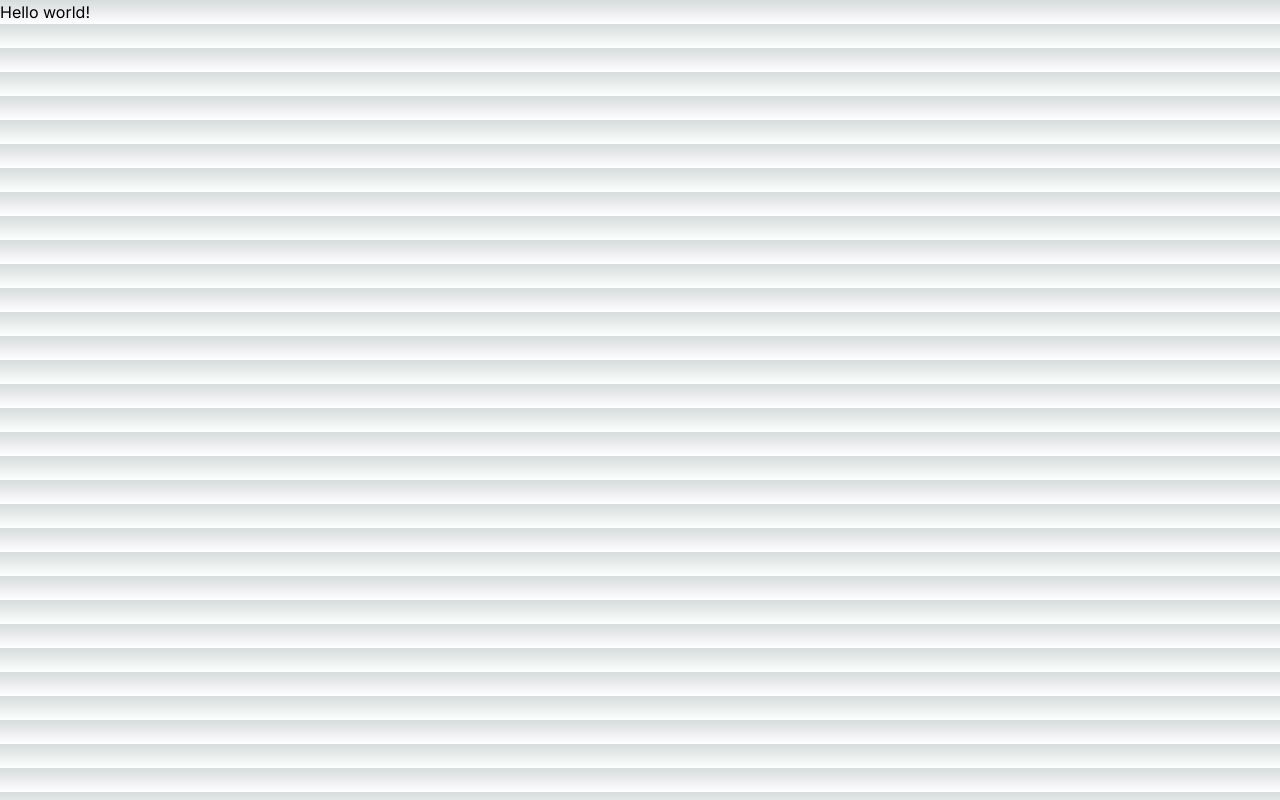
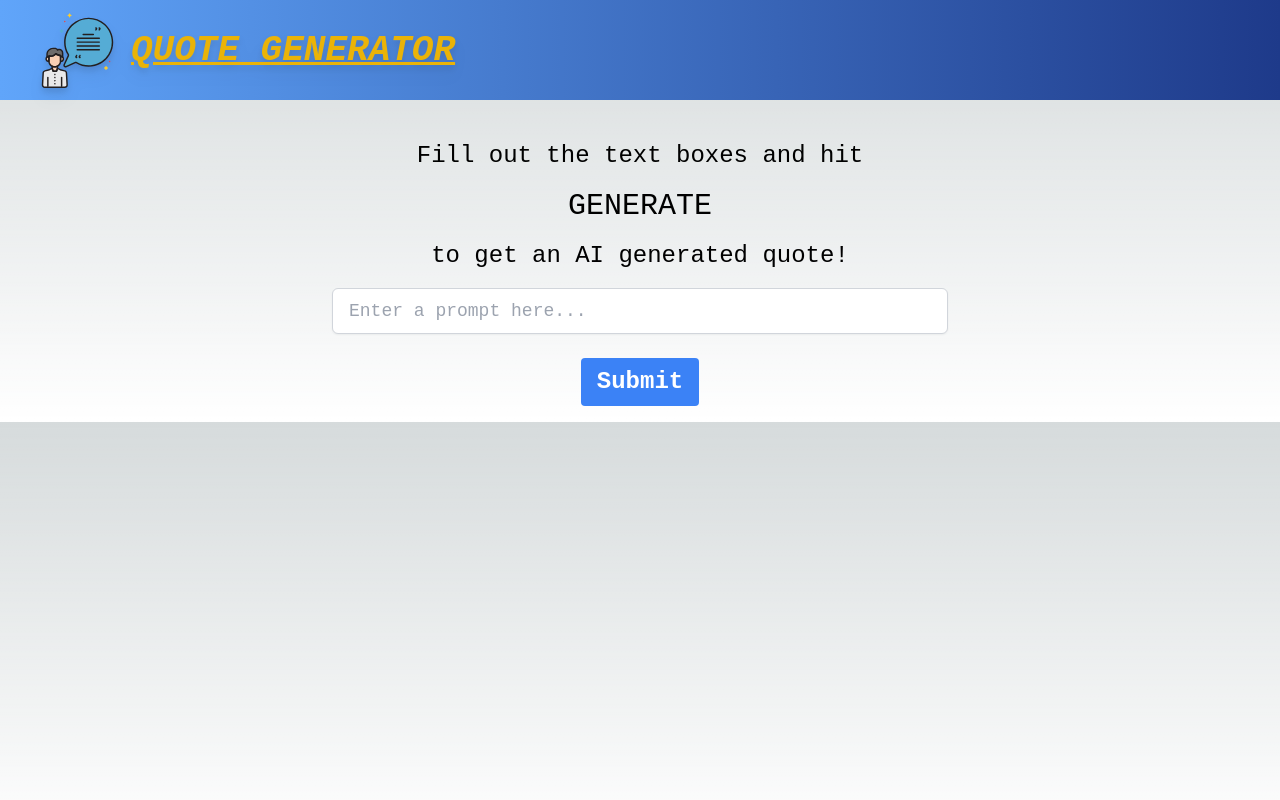
Before and after one commit to Pewaukee/quote-generator-openai, a Next.js app: page / in a window 1280 px wide. Built offline with nearby package versions, Linux system fonts and the light colour scheme.

Commit message:
basic frontend setup

```diff
--- /dev/null
+++ b/app/components/Form.tsx
@@ -0,0 +1,31 @@
+'use client';
+
+import React, { useState } from 'react';
+
+export default function Form() {
+
+  const [prompt, setPrompt] = useState('');
+  const [loading, setLoading] = useState(false);
+  // configure more in backend
+
+  const handleChange = (e: React.ChangeEvent<HTMLInputElement>) => {
+    console.log(e.target.value);
+    setPrompt(e.target.value);
+  };
+
+  return (
+    <div className='w-full px-6 py-4 flex flex-col items-center justify-center'>
+      <input
+        type='text'
+        className='w-[50%] px-4 py-2 border border-gray-300 rounded-md shadow-sm focus:outline-none focus:ring-2 focus:ring-gray-200 focus:border-transparent text-black font-space-mono text-lg'
+        placeholder='Enter a prompt here...'
+        onChange={handleChange}
+      ></input>
+      <button
+      className='mt-6 bg-blue-500 hover:bg-blue-700 text-white font-bold font-space-mono text-2xl py-2 px-4 rounded'
+      >
+        Submit
+      </button>
+    </div>
+  );
+}
--- /dev/null
+++ b/app/components/Header.tsx
@@ -0,0 +1,21 @@
+import Image from 'next/image';
+import React from 'react';
+
+export default function Header() {
+  return (
+    <div className='min-h-[100px] w-full flex items-center bg-gradient-to-r from-blue-400 to-blue-900'>
+      <div className='pl-10'>
+        <p className='text-yellow-500 underline font-space-mono text-4xl italic uppercase font-extrabold drop-shadow-lg'>
+          <Image
+            src='/svg/quote.svg'
+            alt='quote picture'
+            width={75}
+            height={75}
+            className='inline-block mr-4'
+          />
+          Quote Generator
+        </p>
+      </div>
+    </div>
+  );
+}
--- /dev/null
+++ b/app/components/Info.tsx
@@ -0,0 +1,15 @@
+import React from 'react';
+
+export default function Info() {
+  return (
+    <div className='w-full flex flex-col items-center justify-center px-10 font-space-mono'>
+      <h2 className='text-2xl font-space-mono text-center pt-10 pb-4'>
+        Fill out the text boxes and hit
+      </h2>
+      <h1 className='text-3xl font-space-mono text-center'>GENERATE</h1>
+      <h2 className='text-2xl font-space-mono text-center pt-4'>
+        to get an AI generated quote!
+      </h2>
+    </div>
+  );
+}
--- a/app/globals.css
+++ b/app/globals.css
@@ -1,6 +1,9 @@
 @tailwind base;
 @tailwind components;
 @tailwind utilities;
+
+@import url('https://fonts.googleapis.com/css2?family=Merriweather:ital@1&family=Space+Grotesk:wght@500&family=Space+Mono:ital,wght@1,700&display=swap');
+
 
 :root {
   --foreground-rgb: 0, 0, 0;
--- a/app/page.tsx
+++ b/app/page.tsx
@@ -1,10 +1,13 @@
-import Image from 'next/image'
+import Form from './components/Form';
+import Header from './components/Header';
+import Info from './components/Info';
 
 export default function Home() {
   return (
     <>
-      <p>Hello world!</p>
+      <Header />
+      <Info />
+      <Form />
     </>
-  )
-
+  );
 }
--- a/tailwind.config.js
+++ b/tailwind.config.js
@@ -12,6 +12,11 @@ module.exports = {
         'gradient-conic':
           'conic-gradient(from 180deg at 50% 50%, var(--tw-gradient-stops))',
       },
+      fontFamily: {
+        'merriweather': 'serif',
+        'space-grotesk': 'sans-serif',
+        'space-mono': 'monospace',
+      },
     },
   },
   plugins: [],
```
Also changed, not shown: public/svg/quote.svg (added), 1 other file (tests, documents, lock files or other folders).
